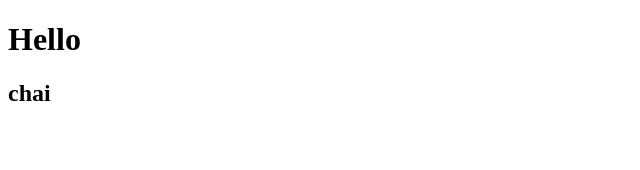
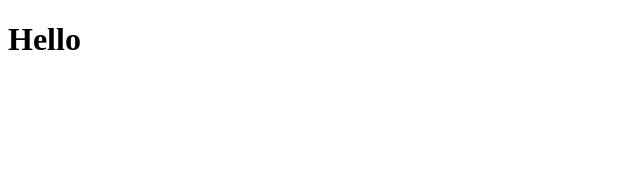
Before and after one commit to bad-Al-code/react-tutorial, a React (Vite) app: page / in a window 1280 px wide. Shown: the top 170 px of the page, without its empty margins (0-640 px from the left). Built offline with nearby package versions, Linux system fonts and the light colour scheme.

Commit message:
remove: remove Chai component
- we don't need anymore

```diff
--- a/src/App.jsx
+++ b/src/App.jsx
@@ -1,9 +1,7 @@
-import Chai from "./Chai";
 function App() {
   return (
     <>
       <h1>Hello</h1>
-      <Chai />
     </>
   );
 }
--- a/src/Chai.jsx
+++ /dev/null
@@ -1,5 +0,0 @@
-function Chai() {
-  return <h2>chai</h2>;
-}
-
-export default Chai;
```
